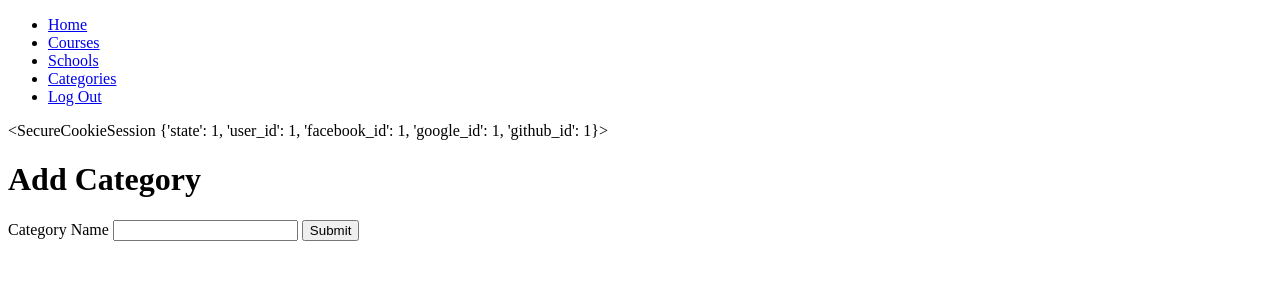
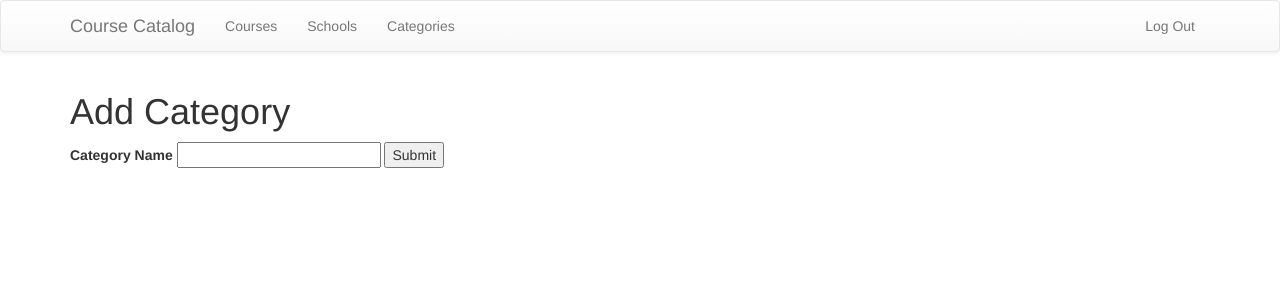
Before and after one commit to byanofsky/course_catalog, a Flask app: page /category/add/ in a window 1280 px wide. Shown: the top 300 px of the page. Run offline with Flask 2, Linux system fonts and the light colour scheme; the visitor is signed in with stand-in values (Sample User, id 1); some libraries are stand-ins or nearby versions.

Commit message:
Add bootstrap and bs structure

```diff
--- a/course_catalog/course_catalog/templates/layout.html
+++ b/course_catalog/course_catalog/templates/layout.html
@@ -1,17 +1,38 @@
 <!DOCTYPE html>
-<html>
+<html lang="en">
   <head>
     {% block head %}
     <meta charset="utf-8">
+    <meta http-equiv="X-UA-Compatible" content="IE=edge">
+    <meta name="viewport" content="width=device-width, initial-scale=1">
     <title>{% block title %}{% endblock %}</title>
+    <!-- Latest compiled and minified Boostrap CSS -->
+    <link rel="stylesheet" href="https://maxcdn.bootstrapcdn.com/bootstrap/3.3.7/css/bootstrap.min.css" integrity="sha384-BVYiiSIFeK1dGmJRAkycuHAHRg32OmUcww7on3RYdg4Va+PmSTsz/K68vbdEjh4u" crossorigin="anonymous">
+    <!-- Optional Bootstrap theme -->
+    <link rel="stylesheet" href="https://maxcdn.bootstrapcdn.com/bootstrap/3.3.7/css/bootstrap-theme.min.css" integrity="sha384-rHyoN1iRsVXV4nD0JutlnGaslCJuC7uwjduW9SVrLvRYooPp2bWYgmgJQIXwl/Sp" crossorigin="anonymous">
     {% endblock %}
   </head>
   <body>
-    <ul>
-      <li><a href="{{ url_for('frontpage') }}">Home</a></li>
+    <nav class="navbar navbar-default">
+      <div class="container">
+        <!-- Brand and toggle get grouped for better mobile display -->
+        <div class="navbar-header">
+          <button type="button" class="navbar-toggle collapsed" data-toggle="collapse" data-target="#navbar-collapse" aria-expanded="false">
+            <span class="sr-only">Toggle navigation</span>
+            <span class="icon-bar"></span>
+            <span class="icon-bar"></span>
+            <span class="icon-bar"></span>
+          </button>
+          <a class="navbar-brand" href="{{ url_for('frontpage') }}">Course Catalog</a>
+        </div>
+
+        <div class="collapse navbar-collapse" id="navbar-collapse">
+          <ul class="nav navbar-nav">
             <li><a href="{{ url_for('view_all_courses') }}">Courses</a></li>
             <li><a href="{{ url_for('view_all_schools') }}">Schools</a></li>
             <li><a href="{{ url_for('view_all_categories') }}">Categories</a></li>
+          </ul>
+          <ul class="nav navbar-nav navbar-right">
             <li>
               {% if session['user_id'] %}
                 <a href="{{ url_for('logout') }}">Log Out</a>
@@ -20,16 +41,27 @@
               {% endif %}
             </li>
           </ul>
-    {{ session }}
+        </div><!-- /.navbar-collapse -->
+      </div><!-- /.container-fluid -->
+    </nav>
+    <div class="container" role="main">
       {% with messages = get_flashed_messages() %}
         {% if messages %}
-        <ul class=flashes>
+          <div class="alerts">
             {% for message in messages %}
-          <li>{{ message }}</li>
+              <div class="alert alert-success alert-dismissible" role="alert">
+                <button type="button" class="close" data-dismiss="alert" aria-label="Close"><span aria-hidden="true">&times;</span></button>
+                {{ message }}
+              </div><!-- End .alert -->
             {% endfor %}
-        </ul>
+          </div><!-- End .alerts -->
         {% endif %}
       {% endwith %}
       {% block body %}{% endblock %}
+    </div><!-- End container -->
+    <!-- jQuery (necessary for Bootstrap's JavaScript plugins) -->
+    <script src="https://ajax.googleapis.com/ajax/libs/jquery/1.12.4/jquery.min.js"></script>
+    <!-- Latest compiled and minified Bootstrap JavaScript -->
+    <script src="https://maxcdn.bootstrapcdn.com/bootstrap/3.3.7/js/bootstrap.min.js" integrity="sha384-Tc5IQib027qvyjSMfHjOMaLkfuWVxZxUPnCJA7l2mCWNIpG9mGCD8wGNIcPD7Txa" crossorigin="anonymous"></script>
   </body>
 </html>
```
Lines whose indentation alone changed are shown as unchanged.
